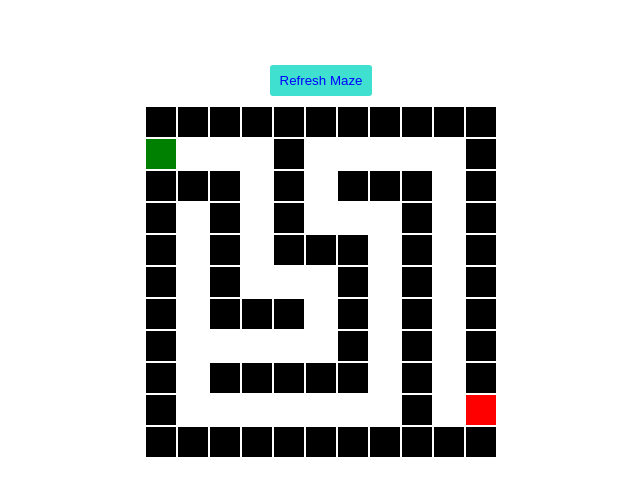
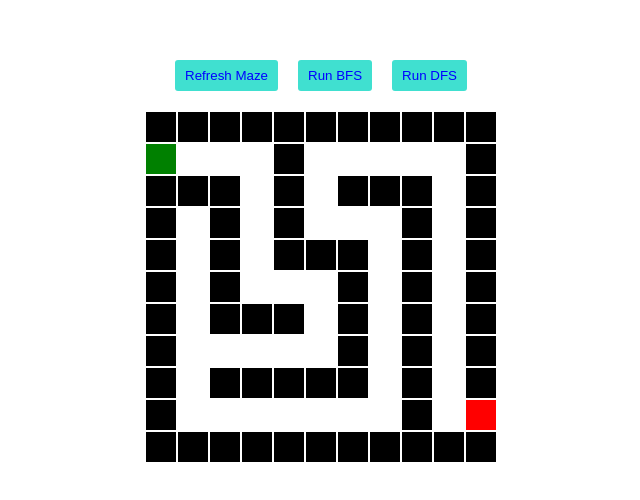
Before and after one commit to dogbeide/maze-path-visualizer, a React (Vite) app: page / in a window 1280 px wide. Shown: the part 152-652 px from the top of the page, without its empty margins (319-959 px from the left). Built offline with nearby package versions, Linux system fonts and the light colour scheme.

Commit message:
add BFS and DFS buttons and make algorithms work

```diff
--- a/src/MazeGrid.css
+++ b/src/MazeGrid.css
@@ -6,6 +6,11 @@
   justify-content: center;
 }
 
+.buttons-container {
+  display: flex;
+  flex-direction: row;
+  margin-bottom: 10px;
+}
 .button {
   background-color: turquoise;
   border: none;
--- a/src/MazeGrid.jsx
+++ b/src/MazeGrid.jsx
@@ -10,92 +10,6 @@ function MazeGrid() {
   useEffect(() => {
     genMaze(width, height);
   }, [])
-
-  const bfs = (start) => {
-    const queue = [start];
-    const visited = new Set(`${start[0]},${start[1]}`);
-
-    const visit = ([x, y]) => {
-      if (maze[y, x] == 'path') {
-        console.log(`found path to end ${x},${y}`);
-        return true;
-      }
-      return false;
-    }
-
-    const step = () => {
-      if (queue.length === 0) {
-        return;
-      }
-
-      const [x, y] = queue.shift();
-      console.log('step');
-      const dirs = [[1, 0], [0, 1], [-1, 0], [0, -1]];
-
-      for (const [dx, dy] of dirs) {
-        const nx = x + dx;
-        const ny = y + dy;
-
-        if (nx >= 0 && nx < width && ny >= 0 && ny < height && !visited.has(`${nx},${ny}`)) {
-          visited.add(`${nx},${ny}`);
-
-          if (maze[ny][nx] == 'path' || maze[ny][nx] == 'end') {
-            if(visit(nx, ny)) {
-              return true;
-            }
-            queue.push([nx, ny]);
-          }
-        }
-      }
-    }
-
-    step();
-    return false;
-  }
-
-  const dfs = (start) => {
-    const stack = [start];
-    const visited = new Set(`${start[0]},${start[1]}`);
-
-    const visit = ([x, y]) => {
-      console.log(`visiting ${x},${y}`);
-
-      if (maze[y, x] == 'path') {
-        console.log(`found path to end ${x},${y}`);
-        return true;
-      }
-      return false;
-    }
-
-    const step = () => {
-      if (stack.length === 0) {
-        return;
-      }
-
-      const [x, y] = stack.pop();
-      console.log('step');
-      const dirs = [[1, 0], [0, 1], [-1, 0], [0, -1]];
-
-      for (const [dx, dy] of dirs) {
-        const nx = x + dx;
-        const ny = y + dy;
-
-        if (nx >= 0 && nx < width && ny >= 0 && ny < height && !visited.has(`${nx},${ny}`)) {
-          visited.add(`${nx},${ny}`);
-
-          if (maze[ny][nx] == 'path' || maze[ny][nx] == 'end') {
-            if(visit(nx, ny)) {
-              return true;
-            }
-            queue.push([nx, ny]);
-          }
-        }
-      }
-    }
-
-    step();
-    return false;
-  }
 
   const genMaze = (rows, cols) => {
     let matrix = [];
@@ -140,9 +54,101 @@ function MazeGrid() {
     setMaze(matrix);
   }
 
+  const bfs = (start) => {
+    const queue = [start];
+    const visited = new Set(`${start[0]},${start[1]}`);
+
+    const visit = ([x, y]) => {
+      if (maze[y][x] == 'end') {
+        console.log(`found path to end ${x},${y}`);
+        return true;
+      }
+      return false;
+    }
+
+    const step = () => {
+      if (queue.length === 0) {
+        return false;
+      }
+
+      const [x, y] = queue.shift();
+      const dirs = [[1, 0], [0, 1], [-1, 0], [0, -1]];
+
+      for (const [dx, dy] of dirs) {
+        const nx = x + dx;
+        const ny = y + dy;
+
+        if (nx >= 0 && nx < width && ny >= 0 && ny < height && !visited.has(`${nx},${ny}`)) {
+          visited.add(`${nx},${ny}`);
+
+          if (maze[ny][nx] == 'path' || maze[ny][nx] == 'end') {
+            console.log(`is path or end (${nx},${ny})`);
+
+            if(visit([nx, ny])) {
+              return true;
+            }
+            queue.push([nx, ny]);
+          }
+        }
+      }
+    }
+
+    while (queue.length > 0) {
+      step();
+    }
+  }
+
+  const dfs = (start) => {
+    const stack = [start];
+    const visited = new Set(`${start[0]},${start[1]}`);
+
+    const visit = ([x, y]) => {
+      if (maze[y][x] == 'end') {
+        console.log(`found path to end ${x},${y}`);
+        return true;
+      }
+      return false;
+    }
+
+    const step = () => {
+      if (stack.length === 0) {
+        return false;
+      }
+
+      const [x, y] = stack.pop();
+      console.log('step');
+      const dirs = [[1, 0], [0, 1], [-1, 0], [0, -1]];
+
+      for (const [dx, dy] of dirs) {
+        const nx = x + dx;
+        const ny = y + dy;
+
+        if (nx >= 0 && nx < width && ny >= 0 && ny < height && !visited.has(`${nx},${ny}`)) {
+          visited.add(`${nx},${ny}`);
+
+          if (maze[ny][nx] == 'path' || maze[ny][nx] == 'end') {
+            console.log(`is path or end (${nx},${ny})`);
+
+            if(visit([nx, ny])) {
+              return true;
+            }
+            stack.push([nx, ny]);
+          }
+          step();
+        }
+      }
+    }
+
+    return step();
+  }
+
   return (
     <div className='maze-container'>
-      <button className='button' onClick={() => genMaze(width, height)}>Refresh Maze</button>
+      <div className='buttons-container'>
+        <button className='button' onClick={() => genMaze(width, height)}>Refresh Maze</button>
+        <button className='button' onClick={() => bfs([0, 1])}>Run BFS</button>
+        <button className='button' onClick={() => dfs([0, 1])}>Run DFS</button>
+      </div>
       <div className='maze'>
         {maze.map((row, rowIdx) => (
           <div key={rowIdx} className='row'>
```
